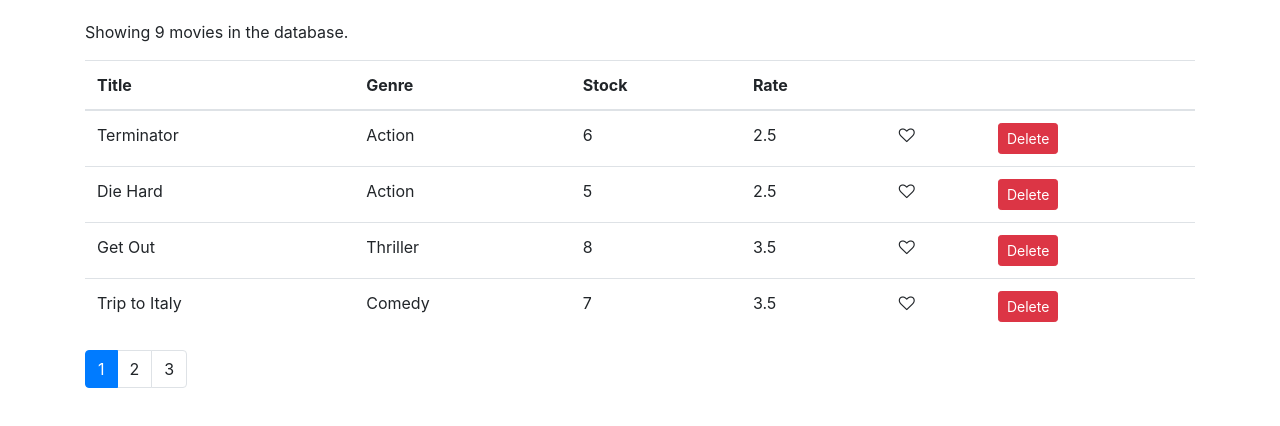
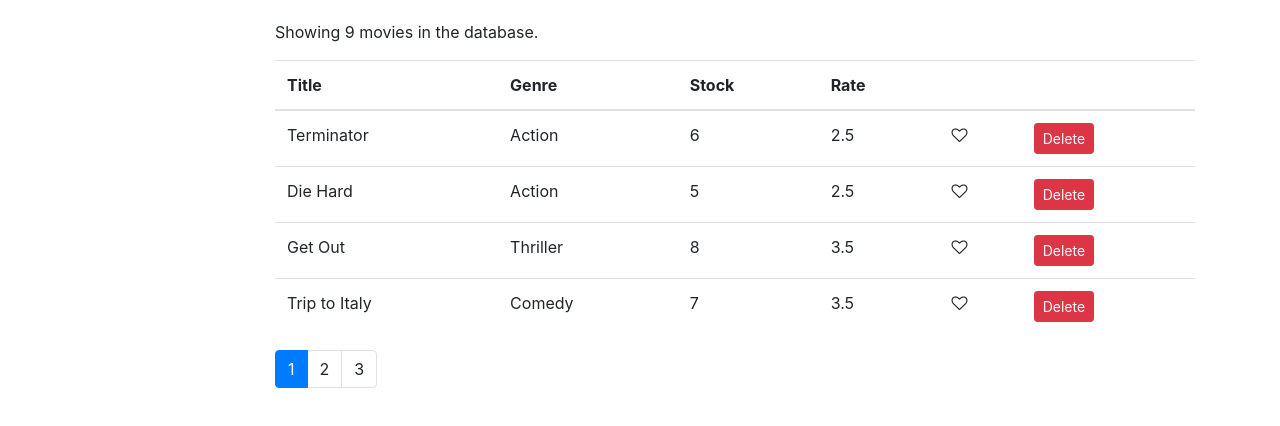
Before and after one commit to alck112/Learning_React, a React (Create React App) app in the folder vidly/: page / in a window 1280 px wide. Shown: the top 426 px of the page. Built offline with nearby package versions, Linux system fonts and the light colour scheme.

Commit message:
create listGroup

```diff
--- /dev/null
+++ b/vidly/src/components/common/listGroup.jsx
@@ -0,0 +1,9 @@
+import React from 'react';
+
+function ListGroup(props) {
+    return (
+        <div></div>
+    );
+}
+
+export default ListGroup;
--- a/vidly/src/components/movies.jsx
+++ b/vidly/src/components/movies.jsx
@@ -3,13 +3,20 @@
 import LikeButton from "./common/likeButton";
 import Pagination from "./common/pagination";
 import {pagination} from "../utils/paginate";
+import ListGroup from "./common/listGroup";
+import  {getGenres} from "../services/fakeGenreService";
 
 class Movies extends Component {
     state = {
-        movies: getMovies(),
+        movies: [],
+        genres: [],
         pageSize: 4,
         currentPage: 1
     };
+
+    componentDidMount() {
+        this.setState({movies: getMovies(), genres:getGenres()})
+    }
 
     handleDelete = movie => {
         const movies = this.state.movies.filter(m => m._id !== movie._id);
@@ -28,6 +35,10 @@
         this.setState({currentPage: page});
     };
 
+    handleGenreSelect = (genre) => {
+        console.log(genre);
+    };
+
 
     render() {
         const {pageSize, currentPage, movies: allMovies} = this.state;
@@ -37,7 +48,11 @@
         const movies = pagination(allMovies, currentPage, pageSize);
 
         return (
-            <React.Fragment>
+            <div className="row">
+                <div className="col-2">
+                    <ListGroup items={this.state.genre} onItemSelect={this.handleGenreSelect}/>
+                </div>
+                <div className="col">
                     <p> Showing {count} movies in the database.</p>
                     <table className="table">
                         <thead>
@@ -68,7 +83,9 @@
                         </tbody>
                     </table>
                     <Pagination itemCount={count} pageSize={pageSize} currentPage={currentPage} onPageChange={this.handlePageChange}/>
-            </React.Fragment>
+
+                </div>
+            </div>
         );
     };
 };
```
Lines whose indentation alone changed are shown as unchanged.
